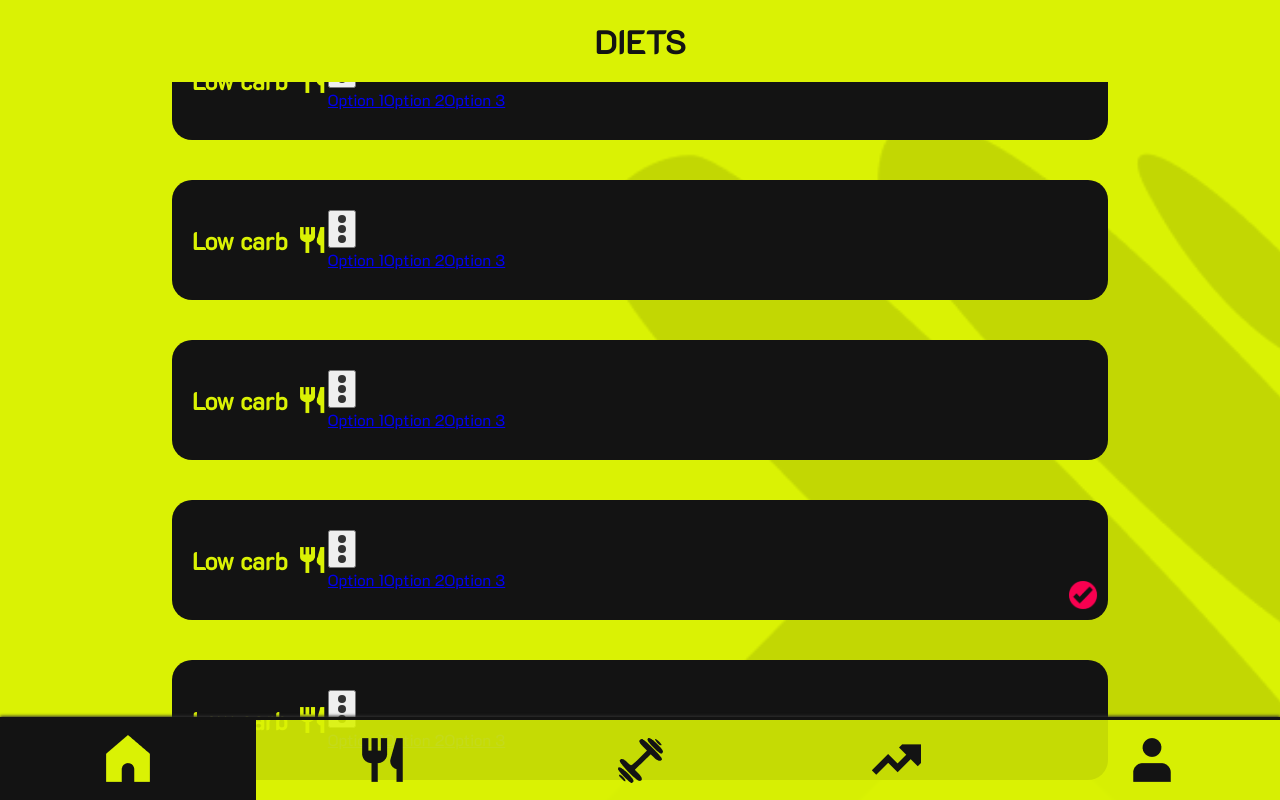
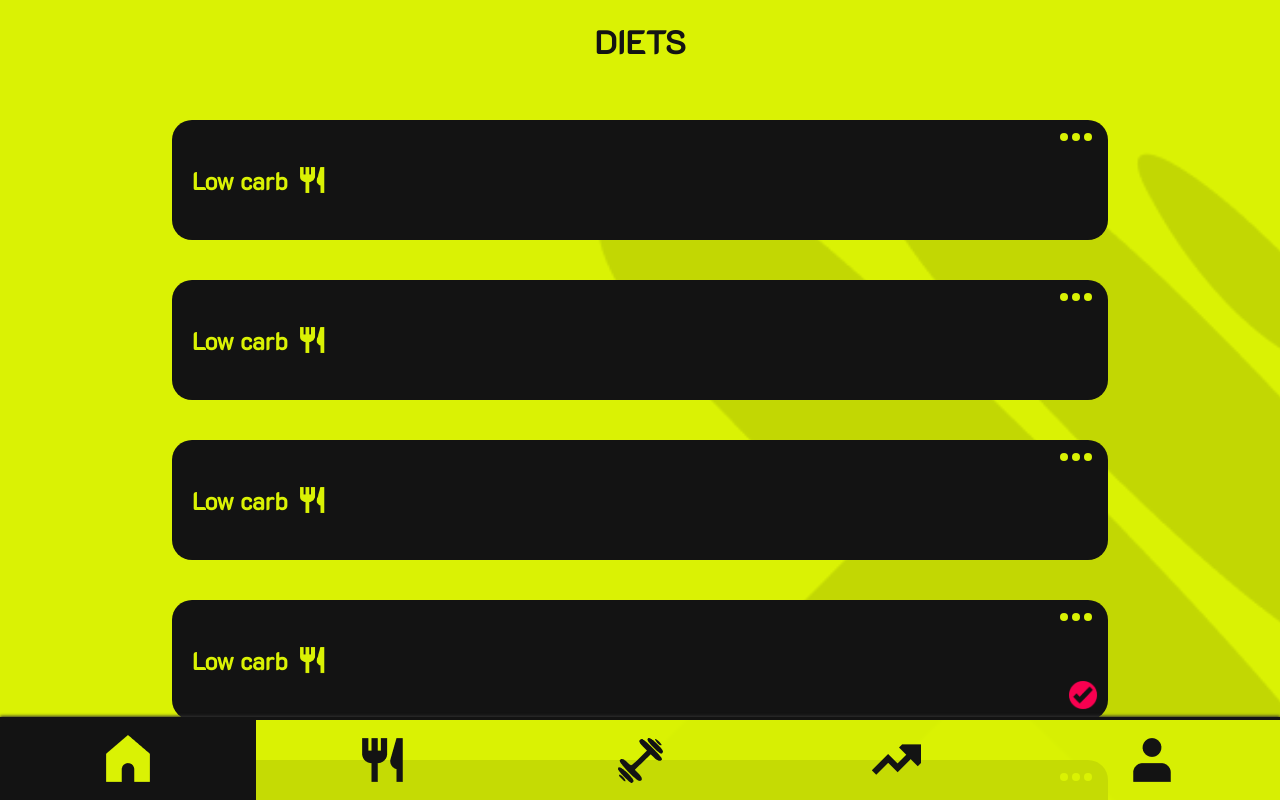
Before and after one commit to Entra-21/neomax-frontend, an Angular app: page /diet in a window 1280 px wide. Shown: the top 800 px of the page. Built offline with nearby package versions, Linux system fonts and the light colour scheme.

Commit message:
Create options menu component

```diff
--- a/src/app/app.config.ts
+++ b/src/app/app.config.ts
@@ -3,8 +3,8 @@ import { provideRouter } from '@angular/router';
 
 import { routes } from './app.routes';
 import { provideClientHydration } from '@angular/platform-browser';
-import { provideHttpClient } from '@angular/common/http';
+import { provideHttpClient, withFetch } from '@angular/common/http';
 
 export const appConfig: ApplicationConfig = {
-  providers: [provideRouter(routes), provideClientHydration(), provideHttpClient()]
+  providers: [provideRouter(routes), provideClientHydration(), provideHttpClient(withFetch())]
 };
--- a/src/app/components/diet/diet.component.css
+++ b/src/app/components/diet/diet.component.css
@@ -3,11 +3,11 @@
 }
 
 .container {
+  margin-top: 100px;
   display: flex;
   flex-direction: column;
   align-items: center;
   overflow-y: auto;
-    padding-bottom: 100px;
 }
 
 .diet-card {
@@ -38,54 +38,5 @@
   bottom: 10px;
   right: 10px;
   position: absolute;
+  padding: 0px;
 }
-
-/* Style for the dropdown container */
-.dropdown {
-    position: relative;
-    display: inline-block;
-  }
-
-  /* Style for the dots button */
-  .dots-btn {
-    background-color: transparent;
-    border: none;
-    cursor: pointer;
-  }
-
-  /* Style for each dot */
-  .dot {
-    width: 8px;
-    height: 8px;
-    background-color: #333;
-    border-radius: 50%;
-    margin: 2px;
-  }
-
-  /* Style for the dropdown content (hidden by default) */
-  .dropdown-content {
-    display: none;
-    position: absolute;
-    background-color: #f9f9f9;
-    min-width: 120px;
-    box-shadow: 0 2px 4px rgba(0, 0, 0, 0.1);
-    z-index: 1;
-  }
-
-  /* Show the dropdown content when the dots button is hovered over */
-  .dropdown:hover .dropdown-content {
-    display: block;
-  }
-
-  /* Style for dropdown links */
-  .dropdown-content a {
-    color: #333;
-    padding: 8px 12px;
-    text-decoration: none;
-    display: block;
-  }
-
-  /* Style for dropdown links on hover */
-  .dropdown-content a:hover {
-    background-color: #ddd;
-  }
--- a/src/app/components/diet/diet.component.html
+++ b/src/app/components/diet/diet.component.html
@@ -1,22 +1,16 @@
 <div class="diet-main">
-    <app-header [pageTitle]="title"></app-header>
-    <div class="container">
-        <div class="diet-card" *ngFor="let diet of diets">
-            <h2> {{diet.name}} </h2>
-            <img *ngIf="diet.active" class="diet-card__checkmark"  src="../../../assets/images/checkmark.png" alt="">
-            <img src="../../../assets/images/diet-dark.png" alt="">
-            <div class="options">
-                <button class="options__button">
-                    <div class="dot"></div>
-                    <div class="dot"></div>
-                    <div class="dot"></div>
-                </button>
-                <div class="options__menu">
-                    <a href="#">Option 1</a>
-                    <a href="#">Option 2</a>
-                    <a href="#">Option 3</a>
-                </div>
-            </div>
-        </div>
+  <app-header [pageTitle]="title"></app-header>
+  <div class="container">
+    <div class="diet-card" *ngFor="let diet of diets">
+      <h2>{{ diet.name }}</h2>
+      <img
+        *ngIf="diet.active"
+        class="diet-card__checkmark"
+        src="../../../assets/images/checkmark.png"
+        alt=""
+      />
+      <img src="../../../assets/images/diet-dark.png" alt="" />
+      <app-options-button></app-options-button>
     </div>
+  </div>
 </div>
--- /dev/null
+++ b/src/app/components/options-button/options-button.component.css
@@ -0,0 +1,45 @@
+.options {
+  display: inline-block;
+}
+
+.options__button {
+  background-color: transparent;
+  border: none;
+  display: flex;
+  cursor: pointer;
+  position: absolute;
+  top: 10px;
+  right: 8px;
+}
+
+.dot {
+  width: 8px;
+  height: 8px;
+  background-color: var(--green);
+  border-radius: 50%;
+  margin: 2px;
+}
+
+.options__menu {
+  display: none;
+  position: absolute;
+  background-color: #f9f9f9;
+  min-width: 120px;
+  box-shadow: 0 2px 4px rgba(0, 0, 0, 0.1);
+  z-index: 1;
+}
+
+.options__menu.show {
+  display: block;
+}
+
+.options__menu a {
+  color: #333;
+  padding: 8px 12px;
+  text-decoration: none;
+  display: block;
+}
+
+.dropdown-content a:hover {
+  background-color: #ddd;
+}
--- /dev/null
+++ b/src/app/components/options-button/options-button.component.html
@@ -0,0 +1,12 @@
+<div class="options" (click)="toggleOptionsMenu($event)">
+    <button class="options__button">
+      <div class="dot"></div>
+      <div class="dot"></div>
+      <div class="dot"></div>
+    </button>
+    <div class="options__menu" [ngClass]="{ show: optionsMenuActive }">
+      <a href="#" (click)="selectOption('Option 1')">Option 1</a>
+      <a href="#" (click)="selectOption('Option 2')">Option 2</a>
+      <a href="#" (click)="selectOption('Option 3')">Option 3</a>
+    </div>
+  </div>
--- /dev/null
+++ b/src/app/components/options-button/options-button.component.ts
@@ -0,0 +1,29 @@
+import { CommonModule } from '@angular/common';
+import { Component } from '@angular/core';
+
+@Component({
+  selector: 'app-options-button',
+  standalone: true,
+  imports: [CommonModule],
+  templateUrl: './options-button.component.html',
+  styleUrl: './options-button.component.css'
+})
+export class OptionsButtonComponent {
+
+  optionsMenuActive: boolean = false;
+
+
+  toggleOptionsMenu(event: MouseEvent) {
+    this.optionsMenuActive = !this.optionsMenuActive;
+    event.stopPropagation();
+  }
+
+  selectOption(option: string) {
+    console.log('Selected oiption:', option);
+    this.optionsMenuActive = false;
+  }
+
+  deactivateOptionsMenu() {
+    this.optionsMenuActive = false;
+  }
+}
```
Also changed, not shown: src/app/components/diet/diet.component.ts (+4 -3 lines). Lines whose indentation alone changed are shown as unchanged.
